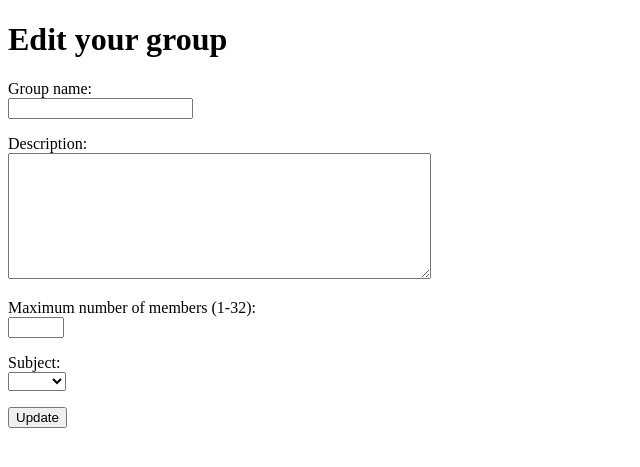
After one commit to Jaqt/study-group, a Flask app: template templates/edit_group.html in a window 1280 px wide. The commit adds this page. Shown: the top 467 px of the page, without its empty margins (0-640 px from the left). Run offline with Flask 3, Linux system fonts and the light colour scheme; the template is opened without the code that fills it, so the values that code supplies are empty.

Commit message:
feat: add edit group

```diff
--- a/app.py
+++ b/app.py
@@ -76,6 +76,18 @@ def create_group():
 
         return redirect("/")
 
+@app.route("/update_group", methods=["POST"])
+def update_group():
+    group_id = request.form["group_id"]
+    group_name = request.form["group_name"]
+    description = request.form["description"]
+    max_members = request.form["max_members"]
+    subject = request.form["subject"]
+
+    groups.update_group(group_id, group_name, description, max_members, subject)
+
+    return redirect("/view/group_id=" + str(group_id))
+
 @app.route("/groups")
 def list_groups():
     all_groups = groups.get_groups()
@@ -85,3 +97,8 @@ def list_groups():
 def view_group(group_id):
     group_data, members = groups.get_group(group_id)
     return render_template("group_page.html", group = group_data, members = members)
+
+@app.route("/edit/group_id=<int:group_id>")
+def edit_group(group_id):
+    group_data, members = groups.get_group(group_id)
+    return render_template("edit_group.html", group = group_data, members = members)
--- /dev/null
+++ b/templates/edit_group.html
@@ -0,0 +1,38 @@
+<!DOCTYPE html>
+<html>
+
+<head>
+  <title>Edit your group</title>
+</head>
+
+<body>
+  <h1>Edit your group</h1>
+  <form action="/update_group" method="post">
+    <p>
+      Group name: <br />
+      <input type="text" name="group_name" value="{{ group.group_name }}"/>
+      <input type="hidden" name="group_id" value="{{ group.id }}"/>
+    </p>
+    <p>
+      Description: <br />
+      <textarea name="description" rows="8" cols="50">{{ group.description }}</textarea>
+    </p>
+    <p>
+      Maximum number of members (1-32): <br />
+      <input type="number" name="max_members" value="{{ group.max_members }}" min="1" max="32">
+    </p>
+    <p>
+      Subject: <br />
+      <select name="subject">
+        <option value="" selected disabled hidden>{{ group.subject }}</option>
+        <option value="tira">tira</option>
+        <option value="tikape">tikape</option>
+        <option value="linis">linis</option>
+        <option value="lama">lama</option>
+      </select>
+    </p>
+    <input type="submit" value="Update" />
+  </form>
+</body>
+
+</html>
--- a/templates/group_page.html
+++ b/templates/group_page.html
@@ -7,6 +7,11 @@
 
 <body>
   <h1>{{ group.group_name }}</h1>
+  {% if session.user_id == group.owner %}
+  <p>
+    <a href="/edit/group_id={{group.id}}">Edit group</a>
+  </p>
+  {% endif %}
   <p>
     {{ group.description }}
   </p>
```
Also changed, not shown: groups.py (+12 -1 lines).
